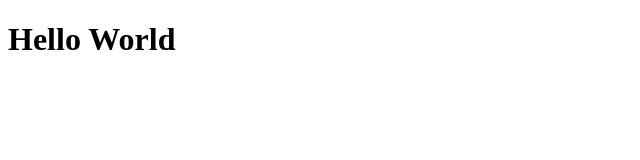
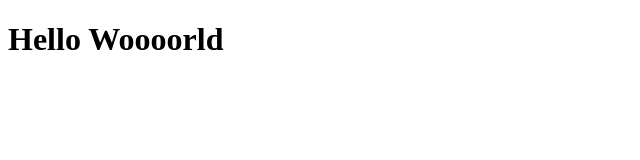
Before and after one commit to matheusalecksander/aula-git, a plain HTML site: page index.html in a window 1280 px wide. Shown: the whole page, without its empty margins (0-640 px from the left). Drawn offline with Linux system fonts and the light colour scheme.

Commit message:
Atualização html

```diff
--- a/index.html
+++ b/index.html
@@ -6,6 +6,6 @@
   <title>Document</title>
 </head>
 <body>
-  <h1>Hello World</h1>
+  <h1>Hello Woooorld</h1>
 </body>
 </html>
```
